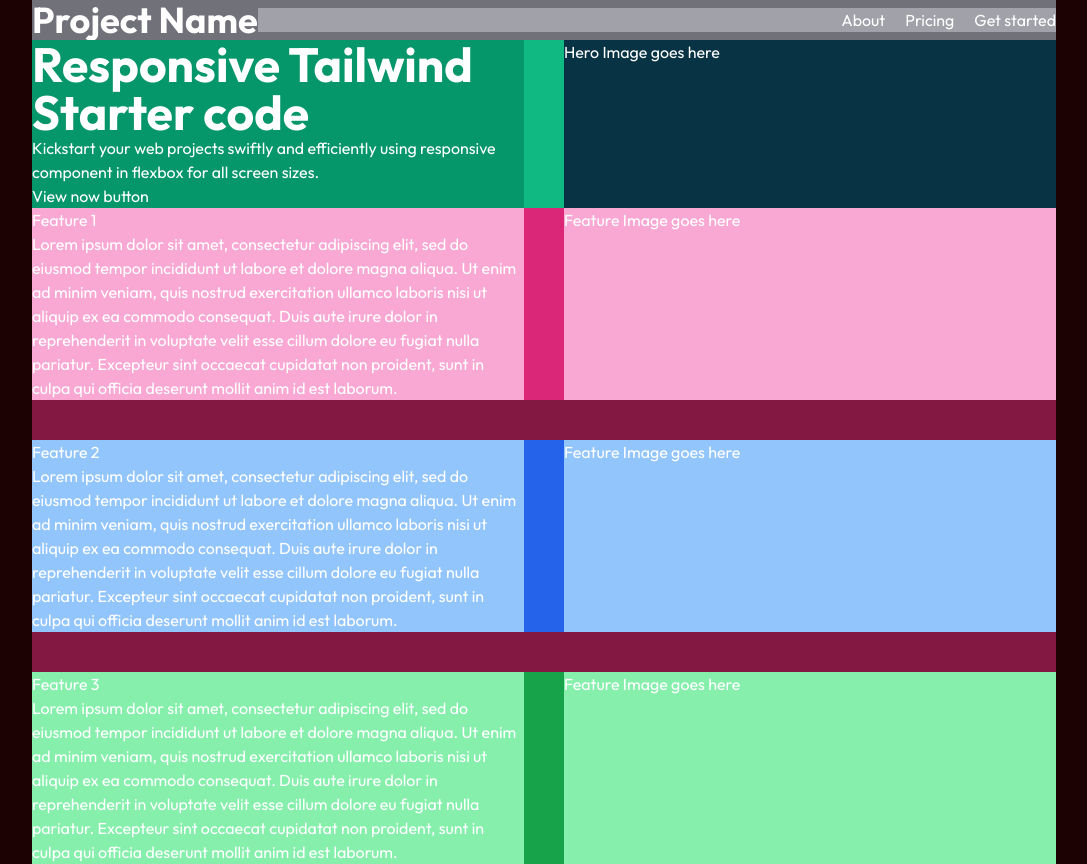
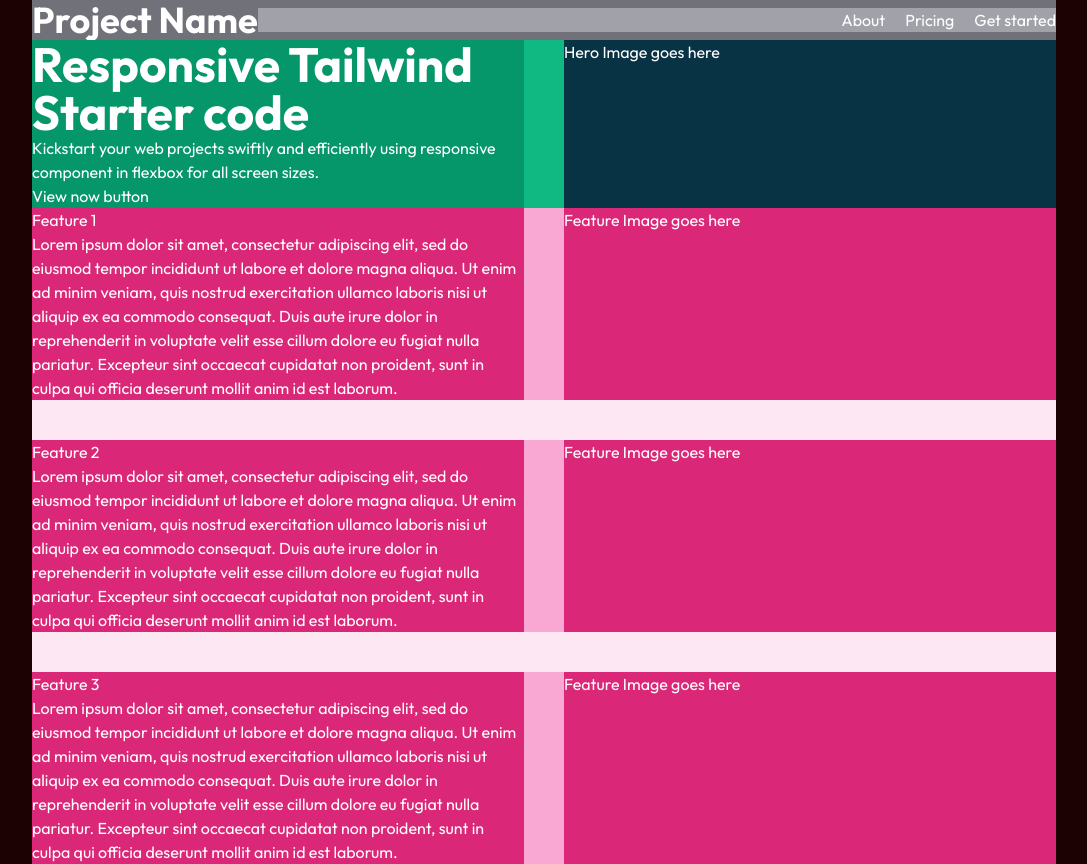
Before and after one commit to mahima-manik/nextjs-tailwind-responsive-starter-code, a Next.js app: page / in a window 1280 px wide. Shown: the whole page, without its empty margins (96-1183 px from the left). Built offline with nearby package versions, Linux system fonts and the light colour scheme.

Commit message:
Function for FeatureCard JSX element

```diff
--- a/src/components/Features.js
+++ b/src/components/Features.js
@@ -1,39 +1,25 @@
 export default function Features() {
     return (
-        <div className="flex flex-col bg-pink-900 gap-10">
-            <div className="flex flex-col-reverse sm:flex-row bg-pink-600 gap-10">
-                <div className="flex flex-col flex-1 bg-pink-300">
-                    <div>Feature 1</div>
-                    <div>Lorem ipsum dolor sit amet, consectetur adipiscing elit, sed do eiusmod tempor incididunt ut labore et dolore magna aliqua. Ut enim ad minim veniam, quis nostrud exercitation ullamco laboris nisi ut aliquip ex ea commodo consequat. Duis aute irure dolor in reprehenderit in voluptate velit esse cillum dolore eu fugiat nulla pariatur. Excepteur sint occaecat cupidatat non proident, sunt in culpa qui officia deserunt mollit anim id est laborum.</div>
-                </div>
-                <div className="flex flex-col flex-1">
-                    <div className="bg-pink-300 min-h-full min-w-full">
-                        Feature Image goes here
-                    </div>
-                </div>
-            </div>
-            <div className="flex flex-col-reverse sm:flex-row bg-blue-600 gap-10">
-                <div className="flex flex-col flex-1 bg-blue-300">
-                    <div>Feature 2</div>
-                    <div>Lorem ipsum dolor sit amet, consectetur adipiscing elit, sed do eiusmod tempor incididunt ut labore et dolore magna aliqua. Ut enim ad minim veniam, quis nostrud exercitation ullamco laboris nisi ut aliquip ex ea commodo consequat. Duis aute irure dolor in reprehenderit in voluptate velit esse cillum dolore eu fugiat nulla pariatur. Excepteur sint occaecat cupidatat non proident, sunt in culpa qui officia deserunt mollit anim id est laborum.</div>
-                </div>
-                <div className="flex flex-col flex-1">
-                    <div className="bg-blue-300 min-h-full min-w-full">
-                        Feature Image goes here
-                    </div>
-                </div>
-            </div>
-            <div className="flex flex-col-reverse sm:flex-row bg-green-600 gap-10">
-                <div className="flex flex-col flex-1 bg-green-300">
-                    <div>Feature 3</div>
-                    <div>Lorem ipsum dolor sit amet, consectetur adipiscing elit, sed do eiusmod tempor incididunt ut labore et dolore magna aliqua. Ut enim ad minim veniam, quis nostrud exercitation ullamco laboris nisi ut aliquip ex ea commodo consequat. Duis aute irure dolor in reprehenderit in voluptate velit esse cillum dolore eu fugiat nulla pariatur. Excepteur sint occaecat cupidatat non proident, sunt in culpa qui officia deserunt mollit anim id est laborum.</div>
-                </div>
-                <div className="flex flex-col flex-1">
-                    <div className="bg-green-300 min-h-full min-w-full">
-                        Feature Image goes here
-                    </div>
-                </div>
-            </div>
+        <div className="flex flex-col bg-pink-100 gap-10">
+            <FeatureCard title="Feature 1"/>
+            <FeatureCard title="Feature 2"/>
+            <FeatureCard title="Feature 3"/>
         </div>
     )
 }
+
+function FeatureCard({ title }) {
+    return (
+      <div className={`flex flex-col-reverse sm:flex-row bg-pink-300 gap-10`}>
+        <div className="flex flex-col flex-1 bg-pink-600">
+          <div>{title}</div>
+          <div>Lorem ipsum dolor sit amet, consectetur adipiscing elit, sed do eiusmod tempor incididunt ut labore et dolore magna aliqua. Ut enim ad minim veniam, quis nostrud exercitation ullamco laboris nisi ut aliquip ex ea commodo consequat. Duis aute irure dolor in reprehenderit in voluptate velit esse cillum dolore eu fugiat nulla pariatur. Excepteur sint occaecat cupidatat non proident, sunt in culpa qui officia deserunt mollit anim id est laborum.</div>
+        </div>
+        <div className="flex flex-col flex-1">
+          <div className={`bg-pink-600 min-h-full min-w-full`}>
+            Feature Image goes here
+          </div>
+        </div>
+      </div>
+    );
+}
```
